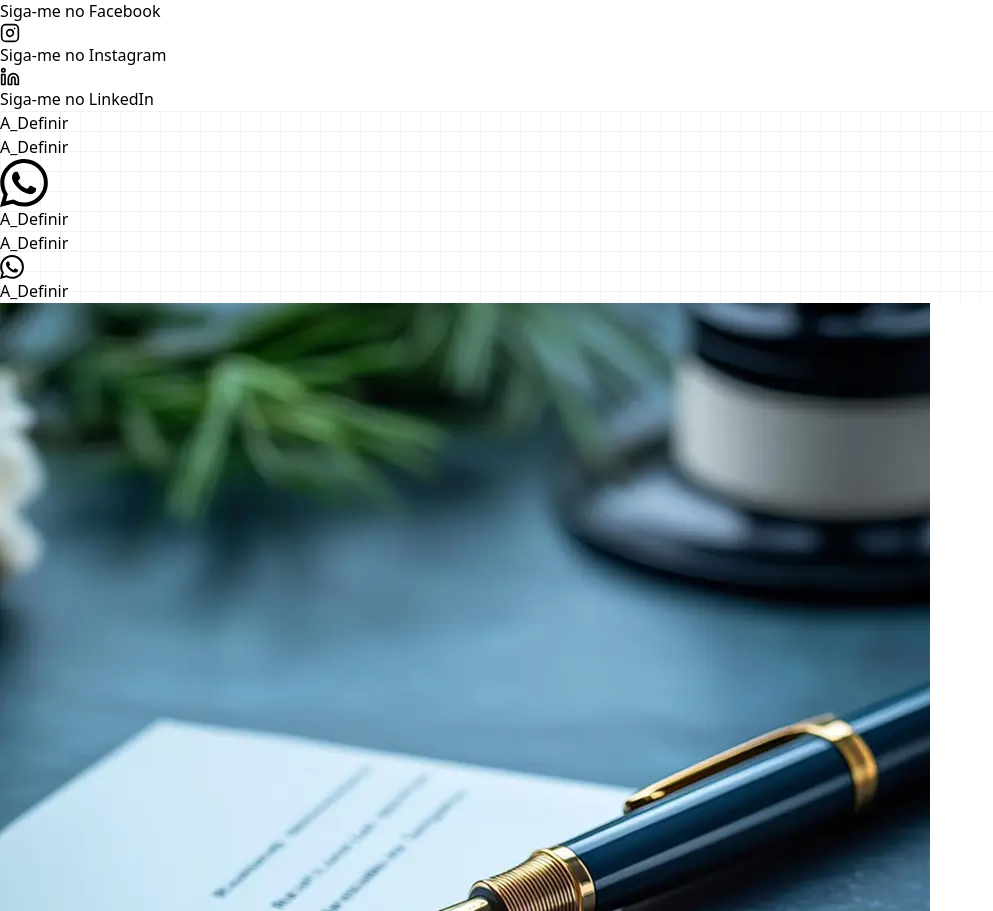
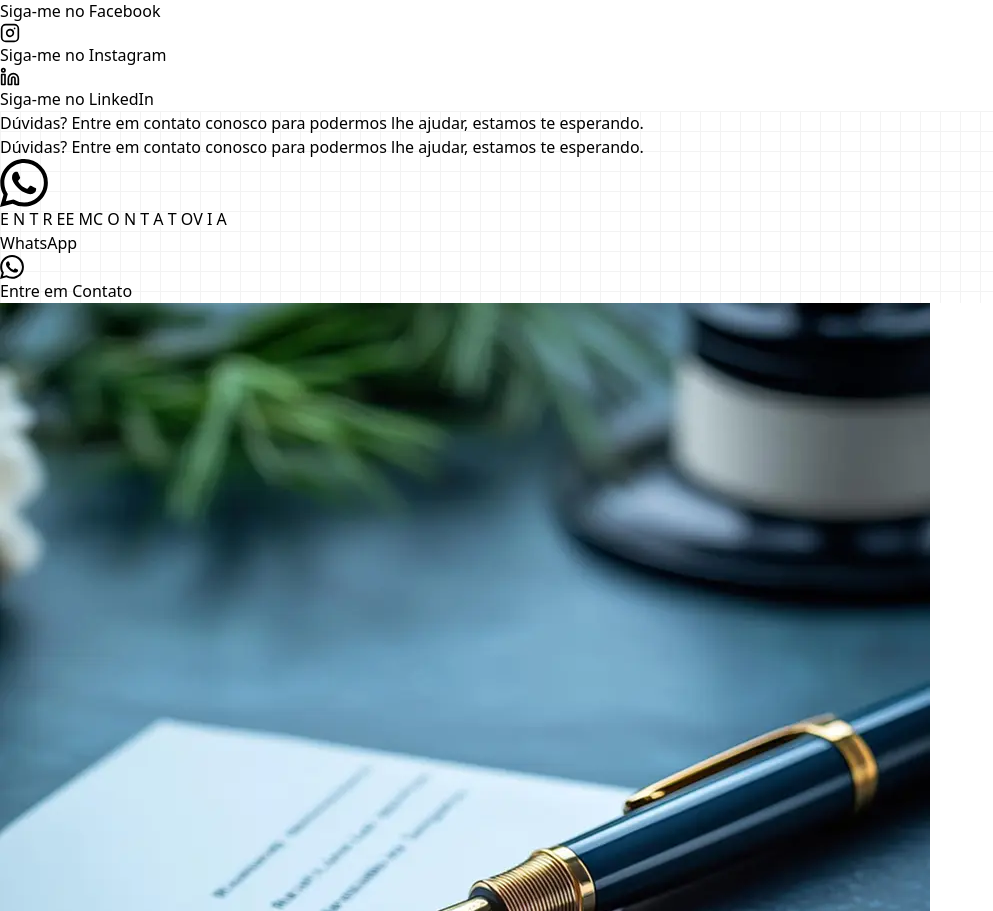
Before and after one commit to Paper-Street-Softwares/Dev-Template, a React (Vite) app: page / in a window 1280 px wide. Shown: the part 3878-4789 px from the top of the page, without its empty margins (0-993 px from the left). Built offline with nearby package versions, Linux system fonts and the light colour scheme; a web font is replaced by a local one.

Commit message:
fix: Cta

```diff
--- a/src/components/sections/CtaSecondary.jsx
+++ b/src/components/sections/CtaSecondary.jsx
@@ -59,8 +59,16 @@ export default function CtaSecondary({ colorMode = "default" }) {
             >
               <path d="M17.472 14.382c-.297-.149-1.758-.867-2.03-.967-.273-.099-.472-.148-.67.15-.197.297-.768.966-.94 1.164-.173.198-.347.223-.644.074-.297-.149-1.255-.463-2.39-1.475-.883-.788-1.48-1.761-1.653-2.059-.173-.297-.018-.458.13-.606.134-.133.298-.347.446-.52.149-.174.198-.298.298-.497.099-.198.05-.372-.025-.521-.075-.149-.669-1.611-.916-2.207-.242-.579-.487-.5-.67-.51-.173-.007-.372-.009-.571-.009-.198 0-.52.074-.793.372-.273.297-1.04 1.016-1.04 2.479 0 1.462 1.065 2.875 1.213 3.074.149.198 2.095 3.2 5.077 4.487.709.306 1.262.489 1.694.625.712.226 1.36.194 1.872.118.571-.085 1.758-.718 2.006-1.412.248-.694.248-1.288.173-1.412-.074-.124-.272-.198-.57-.347m-5.421 7.403h-.004a9.87 9.87 0 01-5.031-1.378l-.361-.214-3.741.982.998-3.648-.235-.374a9.86 9.86 0 01-1.51-5.26c.001-5.45 4.436-9.884 9.888-9.884 2.64 0 5.122 1.03 6.988 2.896a9.825 9.825 0 012.893 6.994c-.002 5.45-4.436 9.884-9.884 9.884m8.413-18.297A11.815 11.815 0 0012.05 0C5.495 0 .16 5.335.158 11.892c0 2.096.547 4.142 1.588 5.94L0 24l6.305-1.654a11.882 11.882 0 005.732 1.463h.005c6.554 0 11.89-5.335 11.892-11.892a11.821 11.821 0 00-3.466-8.413" />
             </svg>
-            <p>{t("ctaSecondary.subtitleDireita")}</p>
-            <p>{t("ctaSecondary.titleDireita")}</p>
+            <div className="flex gap-4 text-center">
+              {t("ctaSecondary.subtitleDireitaPartes", {
+                returnObjects: true,
+              }).map((parte, i) => (
+                <span key={i}>{parte}</span>
+              ))}
+            </div>
+            <p className="text-title5 my-3 font-mainFont">
+              {t("ctaSecondary.titleDireita")}
+            </p>
             <Button
               aria-label={t("hero.ctaButtonAriaLabel")}
               label={t("ctaSecondary.ctaButtonText")}
--- a/src/locales/pt.json
+++ b/src/locales/pt.json
@@ -137,10 +137,10 @@
     "ctaButtonText": "A_Definir"
   },
   "ctaSecondary": {
-    "title": "A_Definir",
-    "subtitleDireita": "A_Definir",
-    "titleDireita": "A_Definir",
-    "ctaButtonText": "A_Definir"
+    "title": "Dúvidas? Entre em contato conosco para podermos lhe ajudar, estamos te esperando.",
+    "subtitleDireitaPartes": ["E N T R E", "E M", "C O N T A T O", "V I A"],
+    "titleDireita": "WhatsApp",
+    "ctaButtonText": "Entre em Contato"
   },
   "steps": {
     "miniTag": "A_Definir",
```
